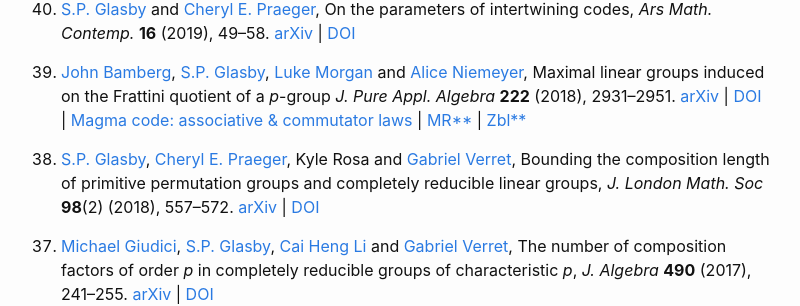
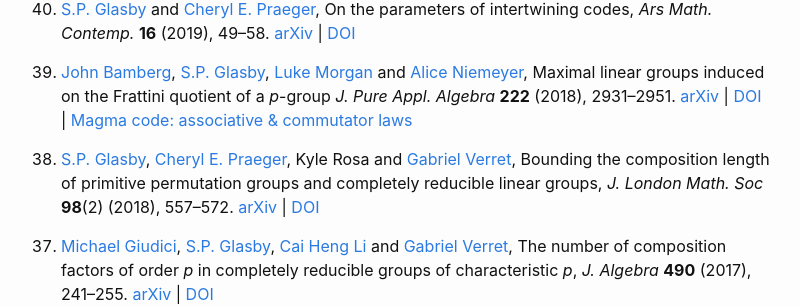
Before and after one commit to StephenGlasby/StephenGlasby.github.io, a Jekyll site: the page built from publications.md, in a window 1280 px wide and 900 px high, scrolled down 1724 px. Shown: the part 150-456 px from the top of the window, without its empty margins (239-1039 px from the left). Built offline with Jekyll 4.4.1, drawn with Linux system fonts in a browser that asks for light colours.

Commit message:
publications.md

```diff
--- a/publications.md
+++ b/publications.md
@@ -205,9 +205,7 @@ Cyclotomic ordering Conjecture
   *J. Pure Appl. Algebra* **222** (2018), 2931--2951.
   [arXiv](https://arxiv.org/abs/1603.05384) |
   <a href="https://doi.org/10.1016/j.jpaa.2017.11.006"> DOI</a> |
-  <a href="BGMNAssocComm.mag"> Magma code: associative & commutator laws</a> |
-  <a href="http://www.ams.org/mathscinet-getitem?mr=***"> MR**</a> |
-  <a href="https://zbmath.org/?q=an:**********"> Zbl**</a>
+  [Magma code: associative & commutator laws](BGMNAssocComm.mag)
 
 0. [S.P. Glasby](https://staffhome.ecm.uwa.edu.au/~00059629/),
   [Cheryl E. Praeger](http://www.uwa.edu.au/people/cheryl.praeger),
@@ -448,7 +446,7 @@ AS-configurations and skew-translation generalised quadrangles,
   *Comm. Algebra* **24** (1996), 1529--1546.
   <!--  <a href="files/PAPER18.PDF"> pdf</a> | -->
   [pdf](PAPER18.PDF) |
-  <a href="WallKovacsAustMS2001.JPG"> WallKovacs</a>
+  [WallKovacs](WallKovacsAustMS2001.JPG)
 
 0. [S.P. Glasby](https://staffhome.ecm.uwa.edu.au/~00059629/),
   On generators for the group of units of the ring of integers modulo *n*,
```
